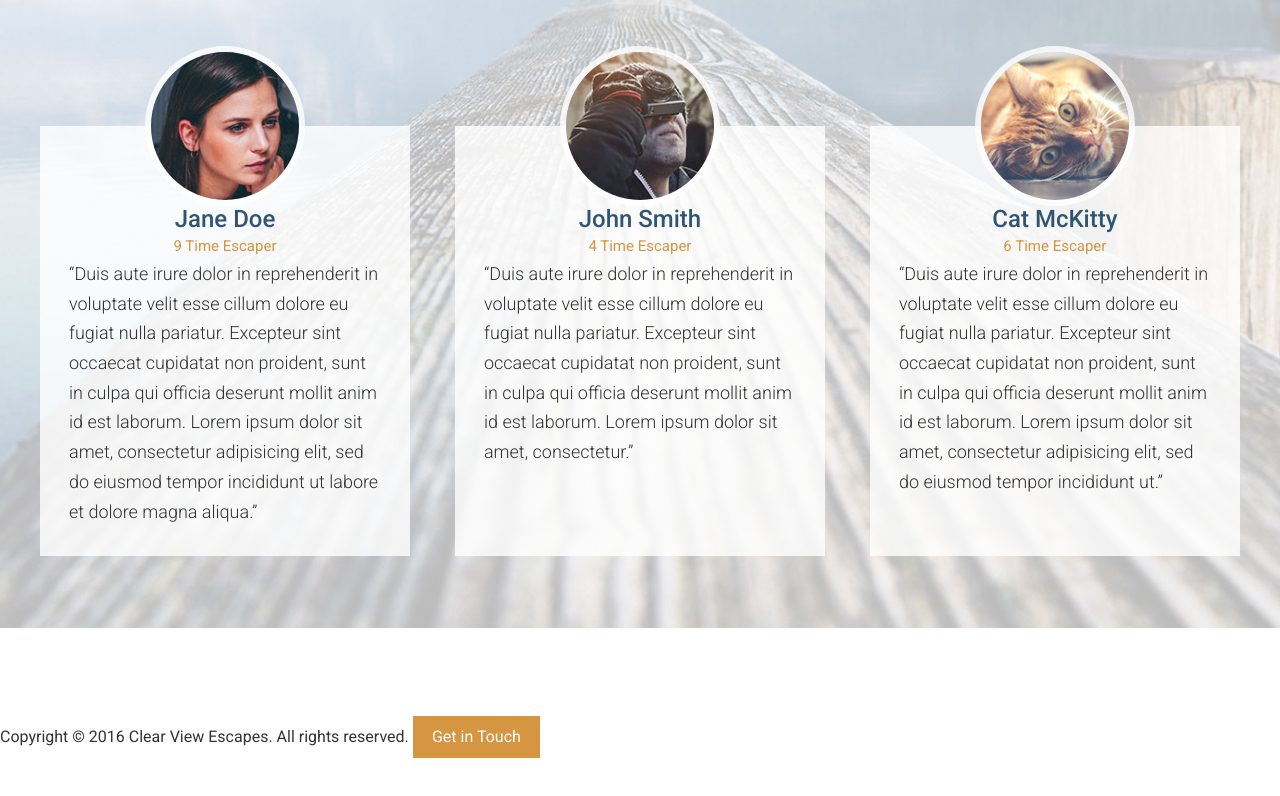
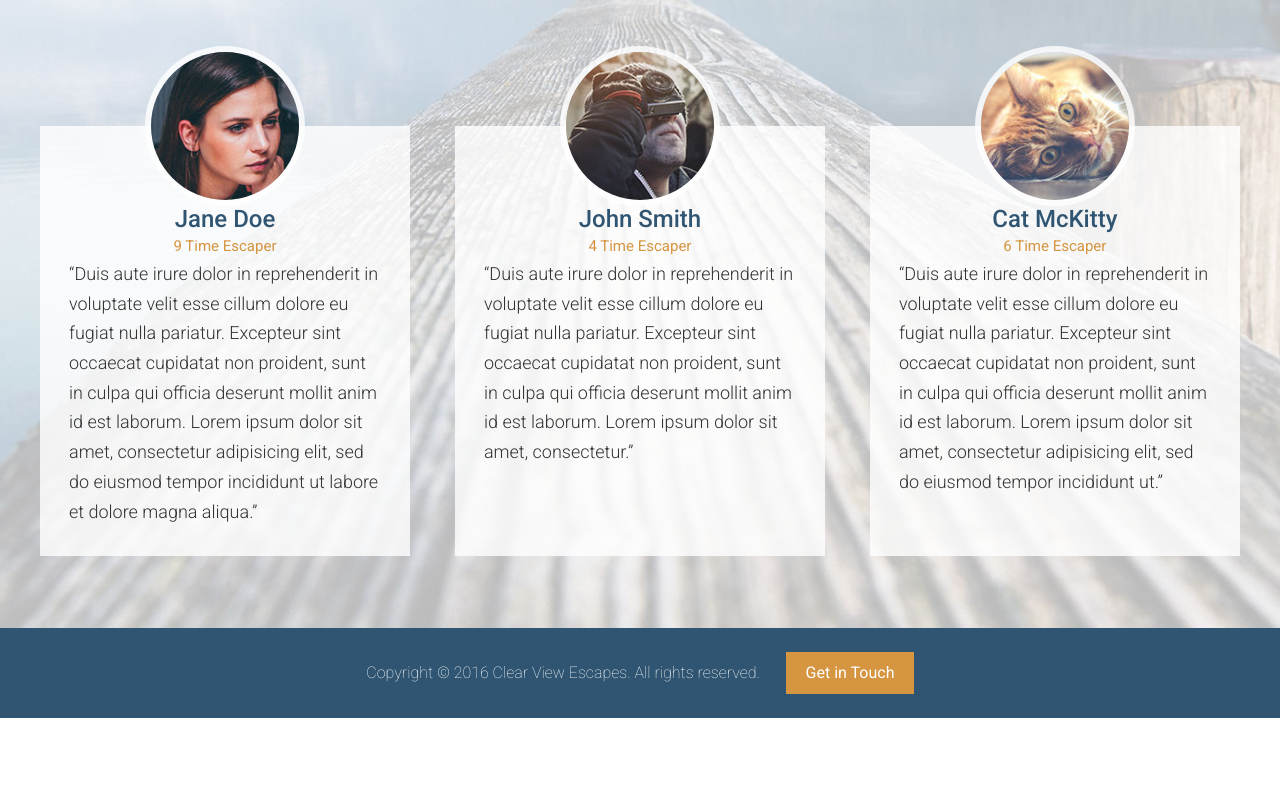
Before and after one commit to chrisgbradley/travel-site, a website: page app/index.html in a window 1280 px wide. Shown: the part 3238-4034 px from the top of the page. After the commit the page ends 3956 px from the top, so only its background shows below. Drawn offline with Linux system fonts and the light colour scheme.

Commit message:
completed styling footer

```diff
--- /dev/null
+++ b/app/assets/styles/modules/_site-footer.css
@@ -0,0 +1,20 @@
+.site-footer {
+	background-color: $mainBlue;
+	color: #fff;
+	margin: 0;
+	padding: .5rem 0;
+	text-align: center;
+
+
+	&__text {
+		display: block;
+		margin-bottom: 1rem;
+		font-weight: 200;
+
+		@mixin atMedium {
+			display: inline;
+			margin-bottom: 0;
+			margin-right: 1.4rem;
+		}
+	}
+}
--- a/app/assets/styles/styles.css
+++ b/app/assets/styles/styles.css
@@ -13,3 +13,4 @@
 @import "modules/_section-title";
 @import "modules/_feature-item";
 @import "modules/_testimonial";
+@import "modules/_site-footer";
--- a/app/index.html
+++ b/app/index.html
@@ -182,8 +182,11 @@
     </div>
   </div>
 
-  <footer class="page-section">
-    <p>Copyright &copy; 2016 Clear View Escapes. All rights reserved. <a class="btn btn--orange" href="#">Get in Touch</a></p>
+  <footer class="site-footer">
+    <div class="wrapper">
+      <p><span class="site-footer__text">Copyright &copy; 2016 Clear View Escapes. All rights reserved.</span> <a class="btn btn--orange" href="#">Get in
+        Touch</a></p>
+    </div>
   </footer>
 </body>
 </html>
--- a/app/temp/styles/styles.css
+++ b/app/temp/styles/styles.css
@@ -1069,3 +1069,26 @@ a {
 .testimonial--last {
 		margin-bottom: 0;
 	}
+
+.site-footer {
+	background-color: #2f5572;
+	color: #fff;
+	margin: 0;
+	padding: .5rem 0;
+	text-align: center;
+}
+
+.site-footer__text {
+		display: block;
+		margin-bottom: 1rem;
+		font-weight: 200;
+	}
+
+@media (min-width: 800px) {
+
+.site-footer__text {
+			display: inline;
+			margin-bottom: 0;
+			margin-right: 1.4rem
+	}
+	}
```
